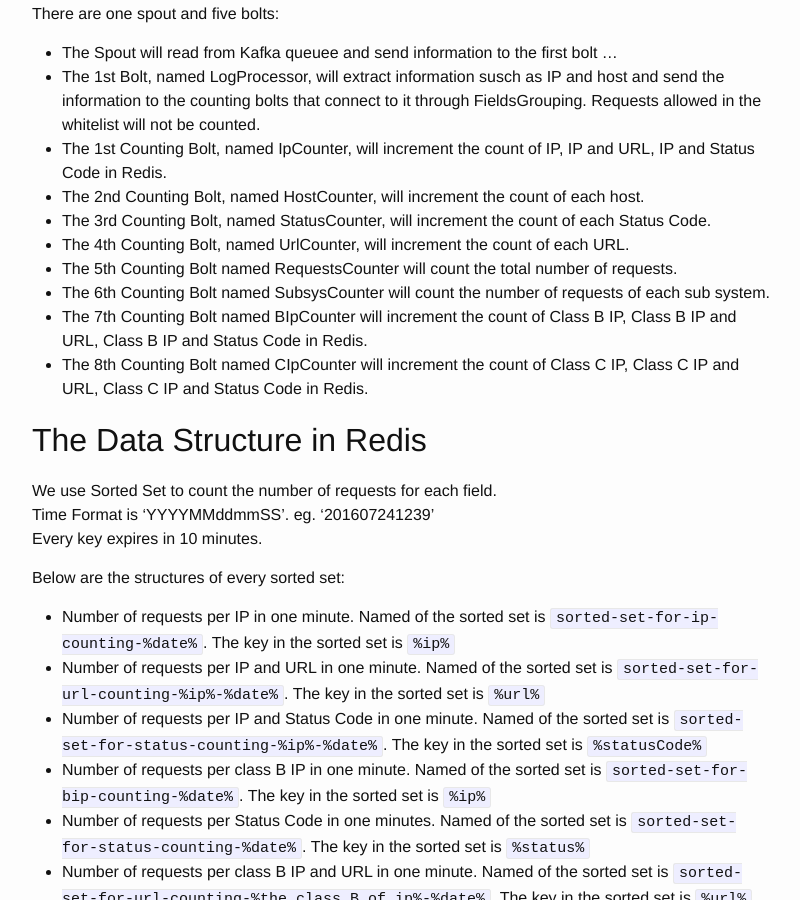
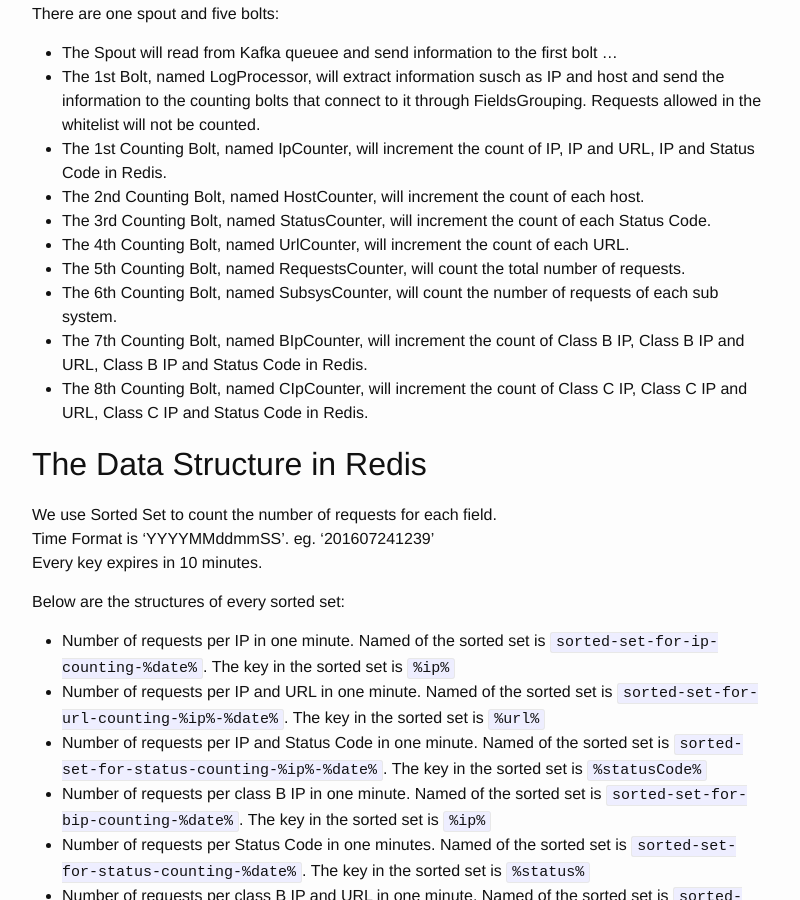
Before and after one commit to windchan/wyTrivail.github.io, a Jekyll site: the page built from _posts/2016-07-24-start-to-build-Kahn.markdown, in a window 1280 px wide and 900 px high, scrolled down 1086 px. Shown: the whole window, without its empty margins (238-1038 px from the left). Built offline with Jekyll 4.4.1, drawn with Linux system fonts in a browser that asks for light colours.

```diff
--- a/_posts/2016-07-24-start-to-build-Kahn.markdown
+++ b/_posts/2016-07-24-start-to-build-Kahn.markdown
@@ -42,10 +42,10 @@ There are one spout and five bolts:
 * The 2nd Counting Bolt, named HostCounter, will increment the count of each host.
 * The 3rd Counting Bolt, named StatusCounter, will increment the count of each Status Code.
 * The 4th Counting Bolt, named UrlCounter, will increment the count of each URL.
-* The 5th Counting Bolt named RequestsCounter will count the total number of requests.
-* The 6th Counting Bolt named SubsysCounter will count the number of requests of each sub system.
-* The 7th Counting Bolt named BIpCounter will increment the count of Class B IP, Class B IP and URL, Class B IP and Status Code in Redis.
-* The 8th Counting Bolt named CIpCounter will increment the count of Class C IP, Class C IP and URL, Class C IP and Status Code in Redis.
+* The 5th Counting Bolt, named RequestsCounter, will count the total number of requests.
+* The 6th Counting Bolt, named SubsysCounter, will count the number of requests of each sub system.
+* The 7th Counting Bolt, named BIpCounter, will increment the count of Class B IP, Class B IP and URL, Class B IP and Status Code in Redis.
+* The 8th Counting Bolt, named CIpCounter, will increment the count of Class C IP, Class C IP and URL, Class C IP and Status Code in Redis.
 
 ## The Data Structure in Redis
 
```
